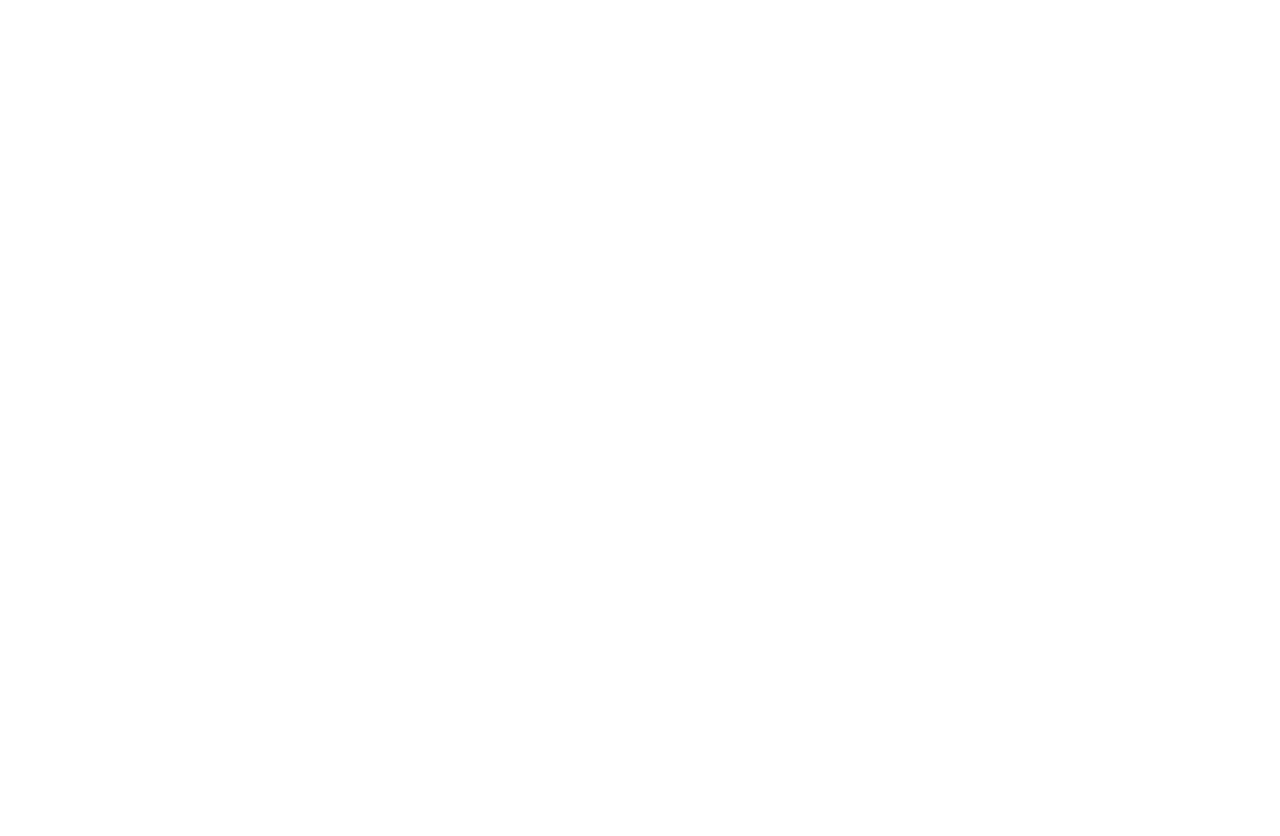
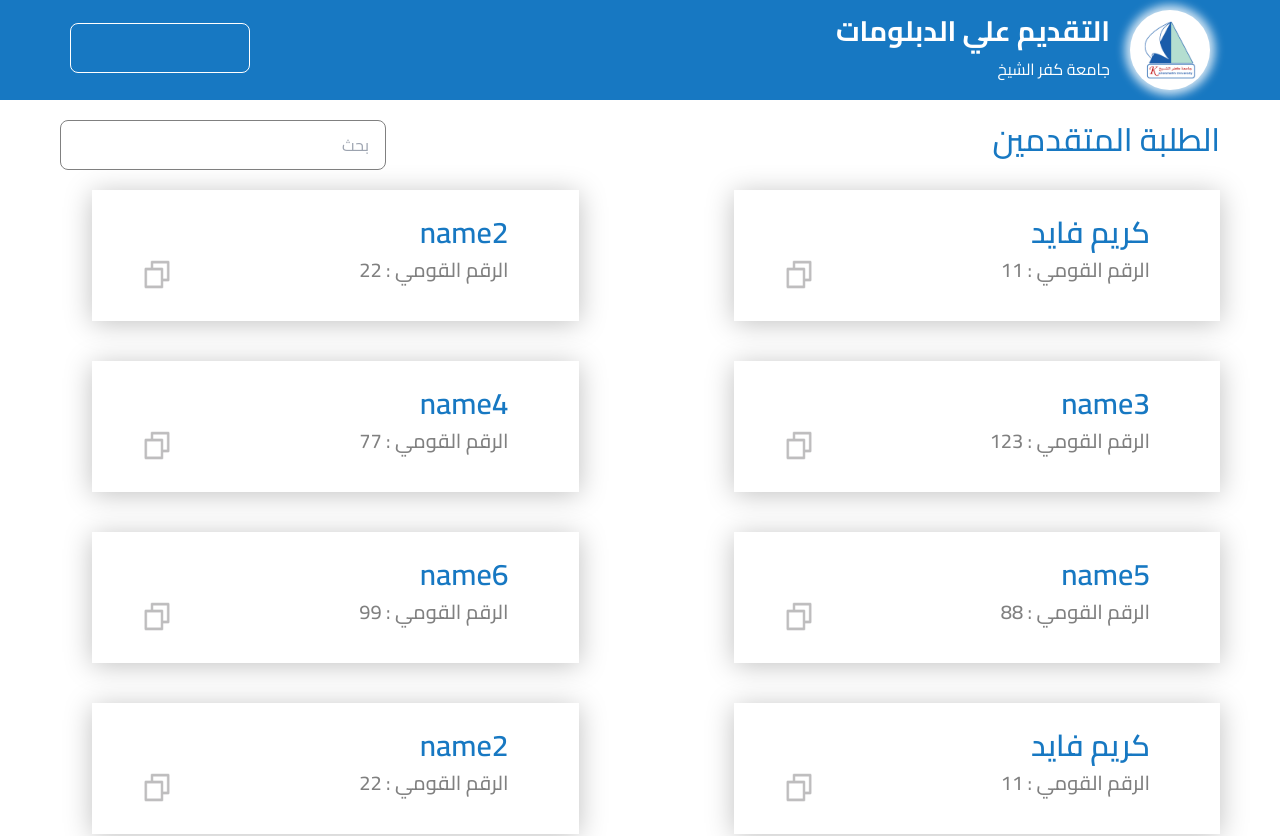
Before and after one commit to Kareemmmfayed/KSU_platform, a React (Vite) app: page /applicants in a window 1280 px wide. Before the commit this address had no page. Shown: the top 836 px of the page. Before the commit the page ends 800 px from the top, so only its background shows below. Built offline with nearby package versions, Linux system fonts and the light colour scheme.

Commit message:
Finished the applicants page

```diff
--- a/src/App.jsx
+++ b/src/App.jsx
@@ -5,6 +5,7 @@
 import Success from './components/Appflow/Success';
 import Application from './components/Appflow/Application';
 import Programs from './components/Appflow/Programs';
+import Applicants from './components/Empflow/Applicants';
 
 function App() {
   return (
@@ -17,6 +18,7 @@
           <Route path='/success' element={<Success />} />
           <Route path='/application' element={<Application />} />
           <Route path='/programs' element={<Programs />} />
+          <Route path='/applicants' element={<Applicants />} />
         </Routes>
       </div>
     </Router>
--- a/src/components/Appflow/Programs.jsx
+++ b/src/components/Appflow/Programs.jsx
@@ -4,8 +4,7 @@
 // import search from '../../assets/Group.png'
 
 function Programs() {
-    const allPrograms = ["دبلومة إدارة الأعمال", "دبلومة المحاسبة", "دبلومة إدارة الموارد البشرية", "دبلومة البنوك والتمويل"];
-
+    const allPrograms = ["دبلومة إدارة الأعمال", "دبلومة المحاسبة", "دبلومة إدارة الموارد البشرية"]
     const [searchTerm, setSearchTerm] = useState('');
 
     const filteredPrograms = allPrograms.filter(program =>
--- /dev/null
+++ b/src/components/Empflow/Applicants.jsx
@@ -0,0 +1,86 @@
+import { useState } from 'react';
+import Header from '../Header';
+import Footer from '../Footer';
+import copy from '../../assets/copy.png';
+
+function Applicants() {
+    const initialApplicants = [
+        ["كريم فايد", "11"],
+        ["name2", "22"],
+        ["name3", "123"],
+        ["name4", "77"],
+        ["name5", "88"],
+        ["name6", "99"],
+        ["كريم فايد", "11"],
+        ["name2", "22"],
+        ["name3", "123"],
+        ["name4", "77"],
+        ["name5", "88"],
+        ["name6", "99"]
+    ];
+
+    const [searchValue, setSearchValue] = useState('');
+    const [filteredApplicants, setFilteredApplicants] = useState(initialApplicants);
+
+    const handleSearch = (e) => {
+        const searchTerm = e.target.value;
+        setSearchValue(searchTerm);
+
+        const filtered = initialApplicants.filter(
+            (applicant) =>
+                applicant[0].includes(searchTerm) ||
+                applicant[1].includes(searchTerm)
+        );
+
+        setFilteredApplicants(filtered);
+    };
+
+    const copyToClipboard = (name, number) => {
+        const textToCopy = `${name} - ${number}`;
+        const textArea = document.createElement('textarea');
+        textArea.value = textToCopy;
+        document.body.appendChild(textArea);
+        textArea.select();
+        document.execCommand('copy');
+        document.body.removeChild(textArea);
+    };
+
+    return (
+        <>
+            <Header />
+            <div className="Applicants">
+                <div className='Applicants__in'>
+                    <div className='Applicants__in__top'>
+                        <h2>الطلبة المتقدمين</h2>
+                        <input
+                            type='text'
+                            placeholder='بحث'
+                            value={searchValue}
+                            onChange={handleSearch}
+                        />
+                    </div>
+                    <ol>
+                        {filteredApplicants.map((applicant, index) => (
+                            <div className='Applicants__in__bot' key={index}>
+                                <div className='Applicants__in__bot__right'>
+                                    <div>
+                                        <li>{applicant[0]}</li>
+                                    </div>
+                                    <p>الرقم القومي : {applicant[1]}</p>
+                                </div>
+                                <button onClick={() => copyToClipboard(applicant[0], applicant[1])}>
+                                    <div>
+                                        <img src={copy} alt="copy" />
+                                    </div>
+                                </button>
+                            </div>
+                        ))}
+                    </ol>
+                </div>
+                <Footer />
+            </div>
+        </>
+    );
+}
+
+export default Applicants;
--- a/src/style/Appflow/_programs.scss
+++ b/src/style/Appflow/_programs.scss
@@ -1,12 +1,12 @@
 .Programs {
     font-family: 'Cairo', sans-serif;
     position: relative;
-    height: 76vh;
 
     &__in {
         height: 100%;
         direction: rtl;
         padding: 20px 60px 0;
+        min-height: 76vh;
 
         @media (max-width: 400px) {
             padding: 20px 10px 0 0;
--- /dev/null
+++ b/src/style/Empflow/_applicants.scss
@@ -0,0 +1,89 @@
+.Applicants {
+    font-family: 'Cairo', sans-serif;
+    position: relative;
+
+    &__in {
+        height: 100%;
+        direction: rtl;
+        padding: 20px 60px 0;
+        min-height: 76vh;
+
+        @media (max-width: 400px) {
+            padding: 20px 10px 0 0;
+        }
+
+        &__top {
+            display: flex;
+            justify-content: space-between;
+            margin-bottom: 20px;
+
+            input {
+                padding: 10px 16px 10px 16px;
+                border-radius: 8px;
+                width: 326px;
+                height: 50px;
+                border: 1px solid grey;
+            }
+
+            h2 {
+                color: var(--main-color);
+            }
+        }
+
+        ol {
+            display: grid;
+            // grid-template-rows: ;
+            grid-template-columns: 1fr 1fr;
+            gap: 40px 155px;
+
+            @media (max-width: 1000px) {
+                grid-template-columns: 1fr;
+            }
+
+            .Applicants__in__bot {
+                display: flex;
+                justify-content: space-between;
+                padding: 20px 40px;
+                box-shadow: 0px 3.276521682739258px 26.212173461914062px 0px #00000040;
+
+                li {
+                    color: var(--main-color);
+                    font-weight: 600;
+                    font-size: 30px;
+                }
+
+                p {
+                    font-weight: 500;
+                    font-size: 20px;
+                    color: grey;
+                }
+
+                > div {
+                    padding-right: 30px;
+                }
+
+                button {
+                    align-items: end;
+                    display: flex;
+                    background: white;
+                    border: none;
+
+                    div {
+                        border-radius: 50%;
+                        transition: all 0.3s;
+                        padding: 10px;
+
+                        img {
+                            width: 30px;
+                        }
+                    }
+
+                    div:hover {
+                        background-color: lightgray;
+                    }
+
+                }
+            }
+        }
+    }
+}
--- a/src/style/main.css
+++ b/src/style/main.css
@@ -650,12 +650,12 @@
 .Programs {
   font-family: "Cairo", sans-serif;
   position: relative;
-  height: 76vh;
 }
 .Programs__in {
   height: 100%;
   direction: rtl;
   padding: 20px 60px 0;
+  min-height: 76vh;
 }
 @media (max-width: 400px) {
   .Programs__in {
@@ -682,4 +682,81 @@
   font-weight: 400;
   cursor: pointer;
   margin: 15px 0;
+}
+
+.Applicants {
+  font-family: "Cairo", sans-serif;
+  position: relative;
+}
+.Applicants__in {
+  height: 100%;
+  direction: rtl;
+  padding: 20px 60px 0;
+  min-height: 76vh;
+}
+@media (max-width: 400px) {
+  .Applicants__in {
+    padding: 20px 10px 0 0;
+  }
+}
+.Applicants__in__top {
+  display: flex;
+  justify-content: space-between;
+  margin-bottom: 20px;
+}
+.Applicants__in__top input {
+  padding: 10px 16px 10px 16px;
+  border-radius: 8px;
+  width: 326px;
+  height: 50px;
+  border: 1px solid grey;
+}
+.Applicants__in__top h2 {
+  color: var(--main-color);
+}
+.Applicants__in ol {
+  display: grid;
+  grid-template-columns: 1fr 1fr;
+  gap: 40px 155px;
+}
+@media (max-width: 1000px) {
+  .Applicants__in ol {
+    grid-template-columns: 1fr;
+  }
+}
+.Applicants__in ol .Applicants__in__bot {
+  display: flex;
+  justify-content: space-between;
+  padding: 20px 40px;
+  box-shadow: 0px 3.2765216827px 26.2121734619px 0px rgba(0, 0, 0, 0.2509803922);
+}
+.Applicants__in ol .Applicants__in__bot li {
+  color: var(--main-color);
+  font-weight: 600;
+  font-size: 30px;
+}
+.Applicants__in ol .Applicants__in__bot p {
+  font-weight: 500;
+  font-size: 20px;
+  color: grey;
+}
+.Applicants__in ol .Applicants__in__bot > div {
+  padding-right: 30px;
+}
+.Applicants__in ol .Applicants__in__bot button {
+  align-items: end;
+  display: flex;
+  background: white;
+  border: none;
+}
+.Applicants__in ol .Applicants__in__bot button div {
+  border-radius: 50%;
+  transition: all 0.3s;
+  padding: 10px;
+}
+.Applicants__in ol .Applicants__in__bot button div img {
+  width: 30px;
+}
+.Applicants__in ol .Applicants__in__bot button div:hover {
+  background-color: lightgray;
 }/*# sourceMappingURL=main.css.map */
--- a/src/style/main.scss
+++ b/src/style/main.scss
@@ -10,3 +10,4 @@
 @use './Appflow/success';
 @use './Appflow/application';
 @use './Appflow/programs';
+@use './Empflow/applicants';
```
Also changed, not shown: src/assets/copy.png (added), 1 other file (tests, documents, lock files or other folders).
